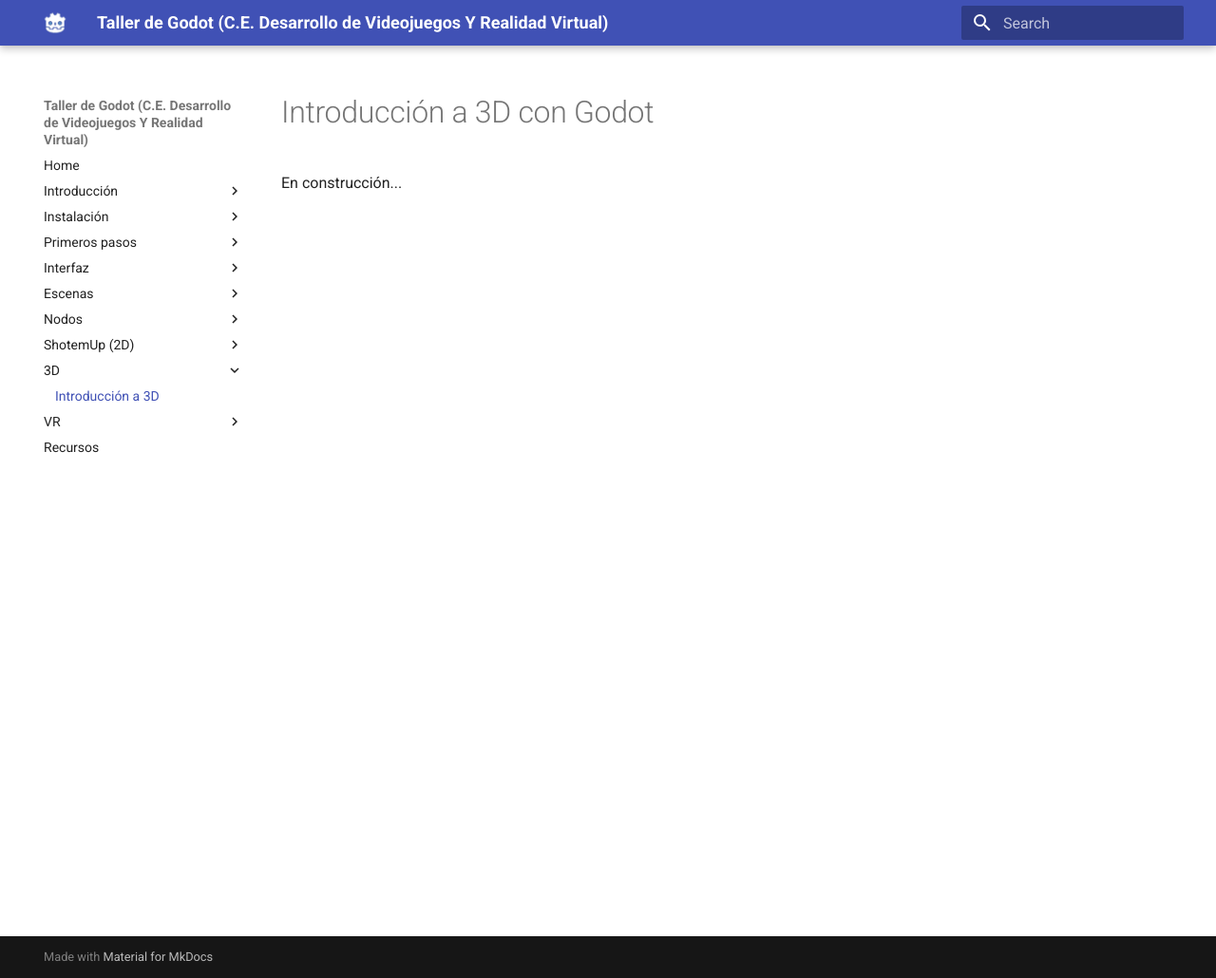
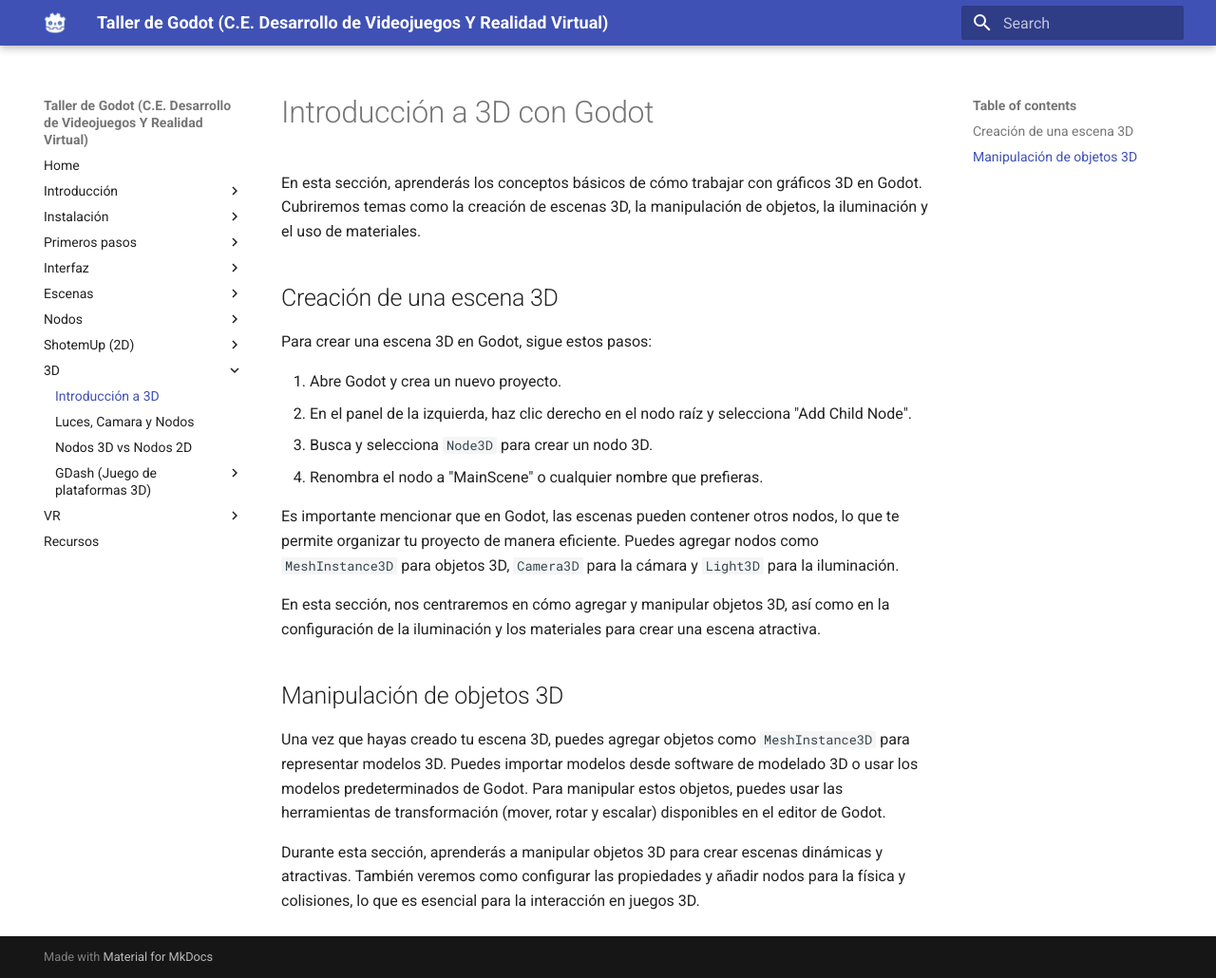
Before and after one commit to makeclassicgames/godotosc2025, an MkDocs documentation site: the page built from docs/intro_3d.md, in a window 1280 px wide and 1030 px high. Shown: the whole window at 95% size. Built offline with MkDocs 1.6.1 and Material for MkDocs 9.7.7, drawn with Linux system fonts in a browser that asks for light colours.

Commit message:
actualizando contenidos

````diff
--- a/docs/intro_3d.md
+++ b/docs/intro_3d.md
@@ -1,3 +1,22 @@
 # Introducción a 3D con Godot
 
-En construcción...
+En esta sección, aprenderás los conceptos básicos de cómo trabajar con gráficos 3D en Godot. Cubriremos temas como la creación de escenas 3D, la manipulación de objetos, la iluminación y el uso de materiales.
+
+## Creación de una escena 3D
+
+Para crear una escena 3D en Godot, sigue estos pasos:
+
+1. Abre Godot y crea un nuevo proyecto.
+2. En el panel de la izquierda, haz clic derecho en el nodo raíz y selecciona "Add Child Node".
+3. Busca y selecciona ```Node3D``` para crear un nodo 3D.
+4. Renombra el nodo a "MainScene" o cualquier nombre que prefieras.
+
+Es importante mencionar que en Godot, las escenas pueden contener otros nodos, lo que te permite organizar tu proyecto de manera eficiente. Puedes agregar nodos como ```MeshInstance3D``` para objetos 3D, ```Camera3D``` para la cámara y ```Light3D``` para la iluminación.
+
+En esta sección, nos centraremos en cómo agregar y manipular objetos 3D, así como en la configuración de la iluminación y los materiales para crear una escena atractiva.
+
+## Manipulación de objetos 3D
+
+Una vez que hayas creado tu escena 3D, puedes agregar objetos como ```MeshInstance3D``` para representar modelos 3D. Puedes importar modelos desde software de modelado 3D o usar los modelos predeterminados de Godot. Para manipular estos objetos, puedes usar las herramientas de transformación (mover, rotar y escalar) disponibles en el editor de Godot.
+
+Durante esta sección, aprenderás a manipular objetos 3D para crear escenas dinámicas y atractivas. También veremos como configurar las propiedades y añadir nodos para la física y colisiones, lo que es esencial para la interacción en juegos 3D.
--- a/mkdocs.yml
+++ b/mkdocs.yml
@@ -36,6 +36,16 @@
       - Colisiones: collisions.md
   - 3D:
       - Introducción a 3D: intro_3d.md
+      - Luces, Camara y Nodos: lights_camera_nodes.md
+      - Nodos 3D vs Nodos 2D: nodes_3d_vs_2d.md
+      - GDash (Juego de plataformas 3D):
+          - Juego Plataformas 3D: gdash.md
+          - Creación de Terreno: terrain.md
+          - Jugador: player.md
+          - Movimiento: movement_3d.md
+          - Trampas: traps.md
+          - Fin de la partida: game_over.md
+
   - VR:
       - Introducción a VR: intro_vr.md
   - Recursos: resources.md
````
Also changed, not shown: docs/lights_camera_nodes.md (added, +30 -0 lines), docs/nodes_3d_vs_2d.md (added, +15 -0 lines), docs/img/editor3D.png (added).
